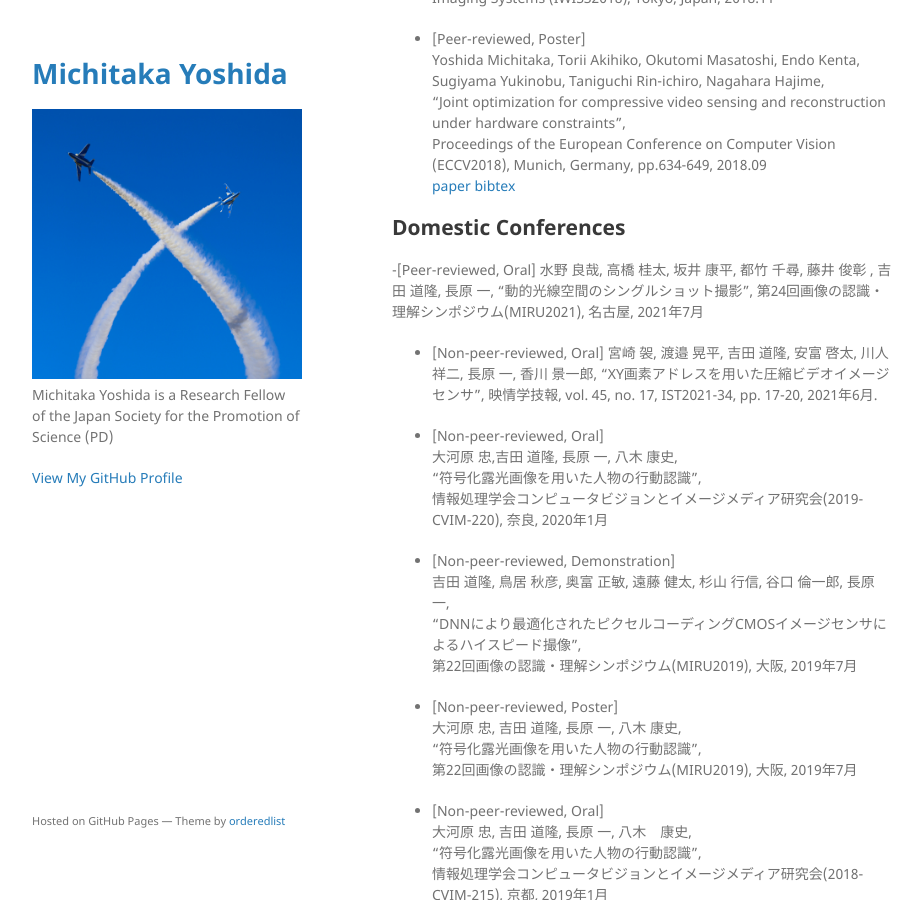
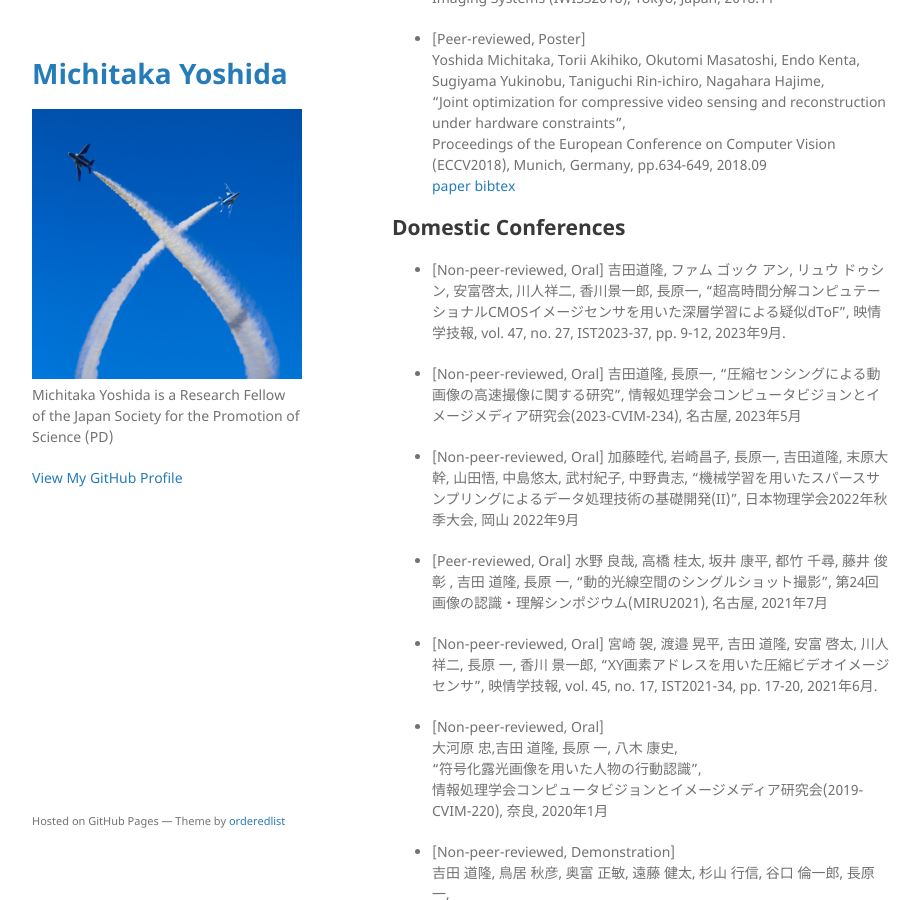
Before and after one commit to michitakayoshida/michitakayoshida.github.io, a Jekyll site: the page built from index_en.md, in a window 1280 px wide and 900 px high, scrolled down 2482 px. Shown: the whole window, without its empty margins (178-1098 px from the left). Built offline with Jekyll 4.4.1, drawn with Linux system fonts in a browser that asks for light colours.

Commit message:
軽微な修正

```diff
--- a/index_en.md
+++ b/index_en.md
@@ -104,7 +104,24 @@ Proceedings of the European Conference on Computer Vision (ECCV2018), Munich, Ge
 [paper](http://openaccess.thecvf.com/content_ECCV_2018/papers/Michitaka_Yoshida_Joint_optimization_for_ECCV_2018_paper.pdf) [bibtex](/bib/eccv2018.bib)
 
 ## Domestic Conferences
--[Peer-reviewed, Oral]
+
+- [Non-peer-reviewed, Oral]
+吉田道隆, ファム ゴック アン, リュウ ドゥシン, 安富啓太, 川人祥二, 香川景一郎, 長原一,
+"超高時間分解コンピュテーショナルCMOSイメージセンサを用いた深層学習による疑似dToF",
+映情学技報, vol. 47, no. 27, IST2023-37, pp. 9-12, 2023年9月.
+
+- [Non-peer-reviewed, Oral]
+吉田道隆, 長原一,
+"圧縮センシングによる動画像の高速撮像に関する研究",
+情報処理学会コンピュータビジョンとイメージメディア研究会(2023-CVIM-234), 名古屋, 2023年5月
+
+
+- [Non-peer-reviewed, Oral]
+加藤睦代, 岩崎昌子, 長原一, 吉田道隆, 末原大幹, 山田悟, 中島悠太, 武村紀子, 中野貴志,
+"機械学習を用いたスパースサンプリングによるデータ処理技術の基礎開発(II)",
+日本物理学会2022年秋季大会, 岡山 2022年9月
+
+- [Peer-reviewed, Oral]
 水野 良哉, 高橋 桂太, 坂井 康平, 都竹 千尋, 藤井 俊彰 , 吉田 道隆, 長原 一,
 "動的光線空間のシングルショット撮影",
 第24回画像の認識・理解シンポジウム(MIRU2021), 名古屋, 2021年7月
```
Also changed, not shown: index.md (+0 -1 lines).
